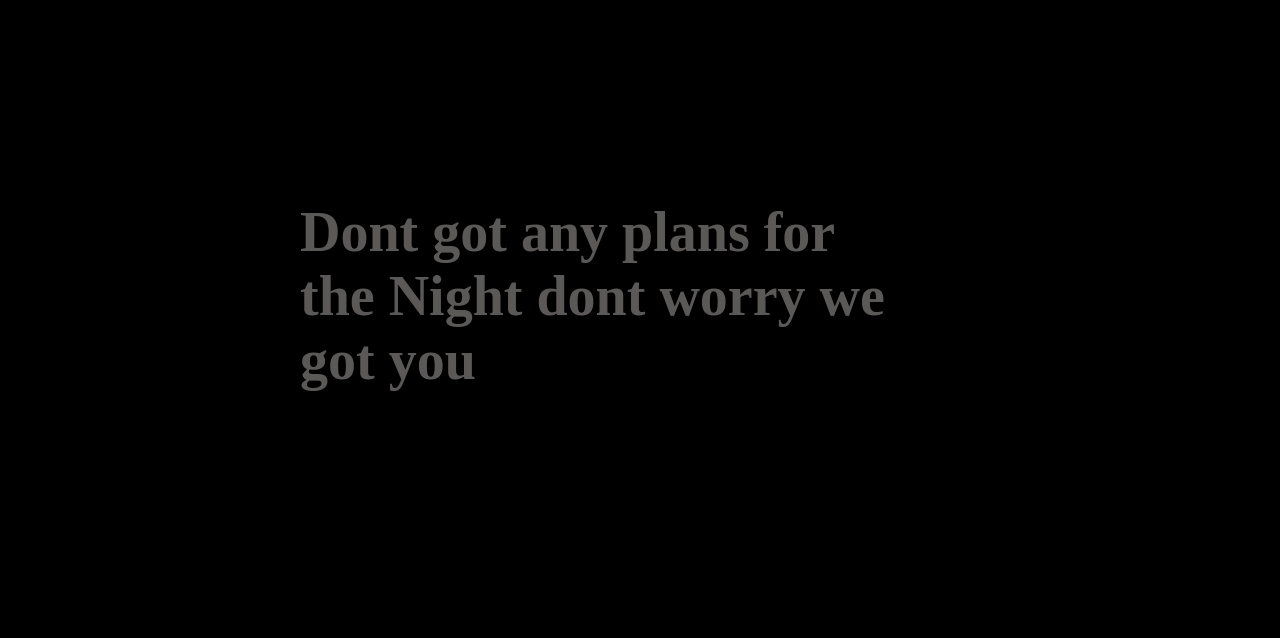
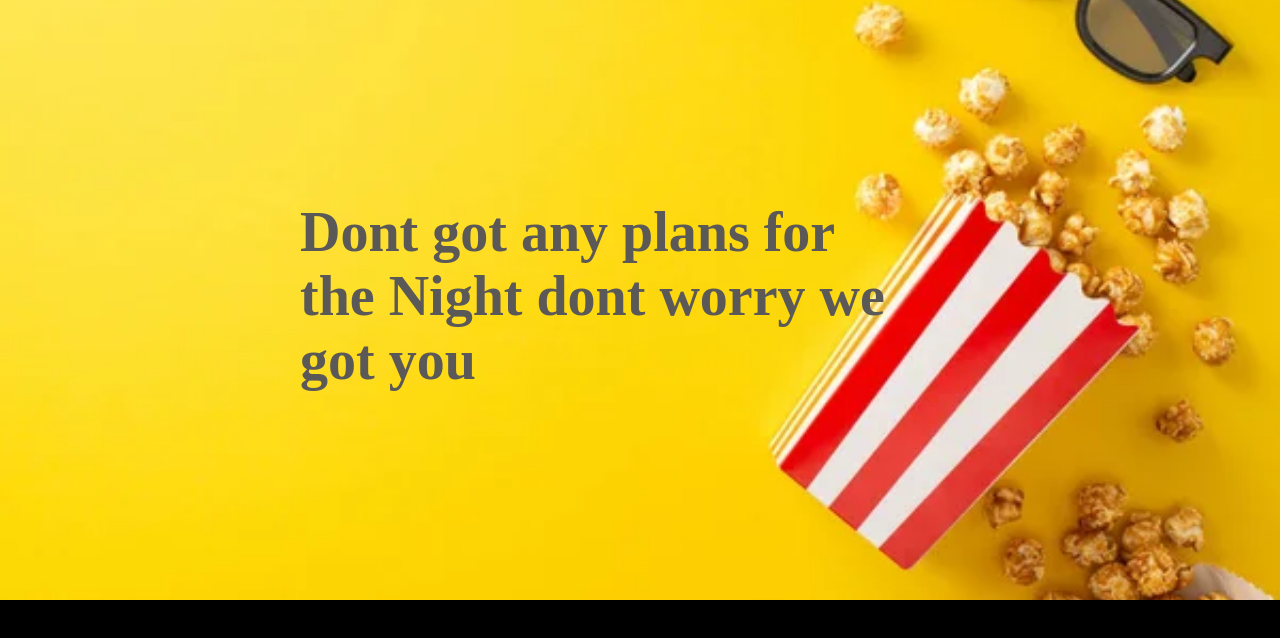
Before and after one commit to vedantsalvi10/movie_randomizer, a plain HTML site: page index.html in a window 1280 px wide. Drawn offline with Linux system fonts and the light colour scheme.

Commit message:
solving image error

```diff
--- a/index.html
+++ b/index.html
@@ -7,7 +7,7 @@
 <body>
   <!-- this will be the intro of the website :) -->
   <div class="header">
-     <!-- <img class="image_head" src="head1.webp"/> -->
+     <img class="image_head" src="head1.webp"/>
      <h1 class="head_text">Dont got any plans for the Night dont worry we got you</h1>
   </div>
 </body>
```
